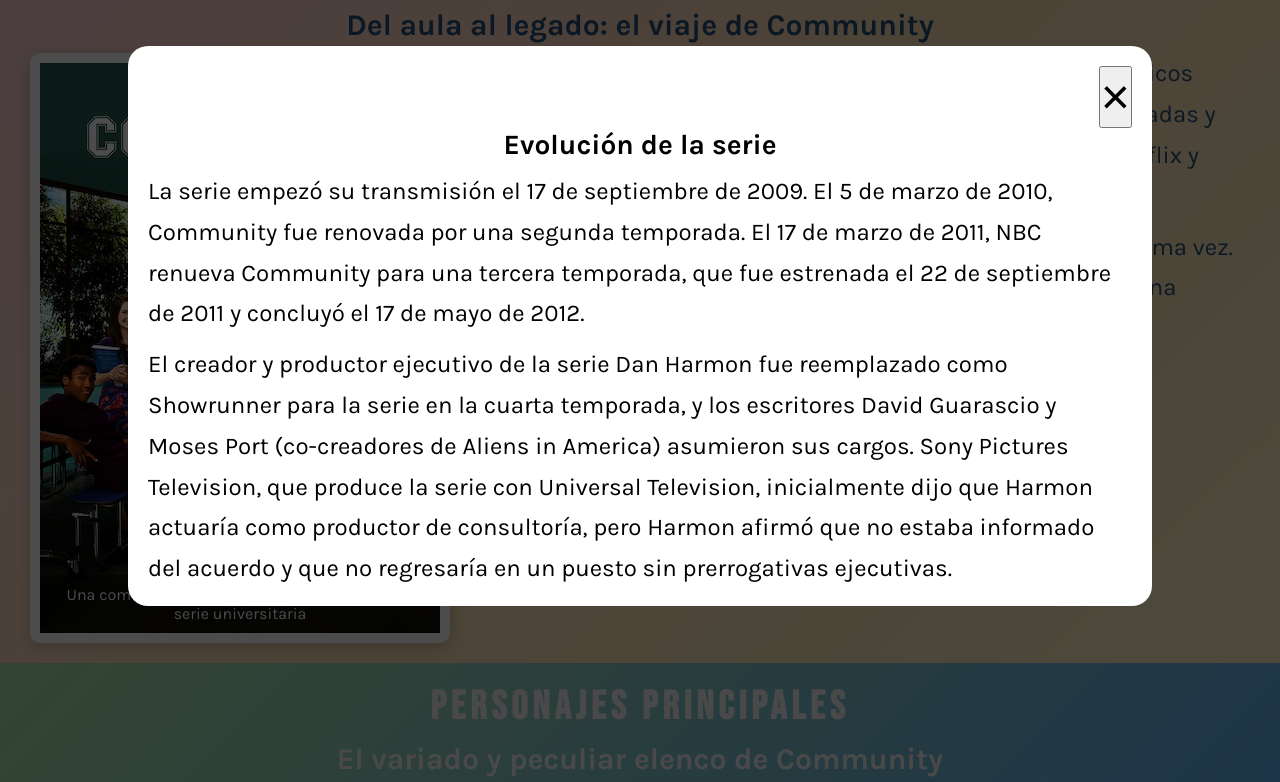
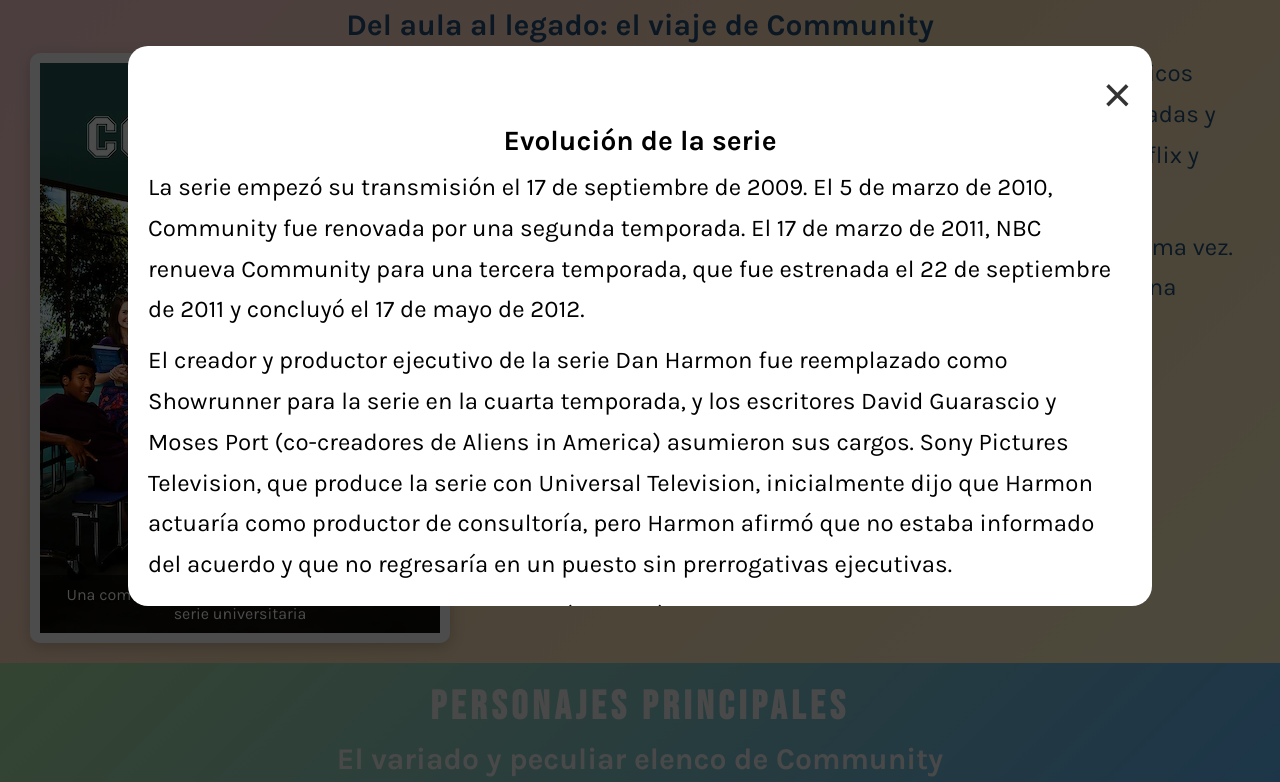
Before and after one commit to ElenaTibekina/25.1_IDM_DWM2AV-TIBEKINA-PARCIAL_1, a plain HTML site: page index.html in a window 1280 px wide. Both pictures are taken after a click on the button "LEER MÁS". Shown: the part 1080-1862 px from the top of the page. Drawn offline with Linux system fonts and the light colour scheme.

Commit message:
Update modal.css

```diff
--- a/css/components/modal.css
+++ b/css/components/modal.css
@@ -40,7 +40,9 @@
 }
 
 .close-button {
-    color: var(--color-black);
+    border: none;
+    background: none;
+    color: var(--color-grey-dark-3);
     font-size: 5rem;
     align-self: flex-end;
     position: sticky;
```
